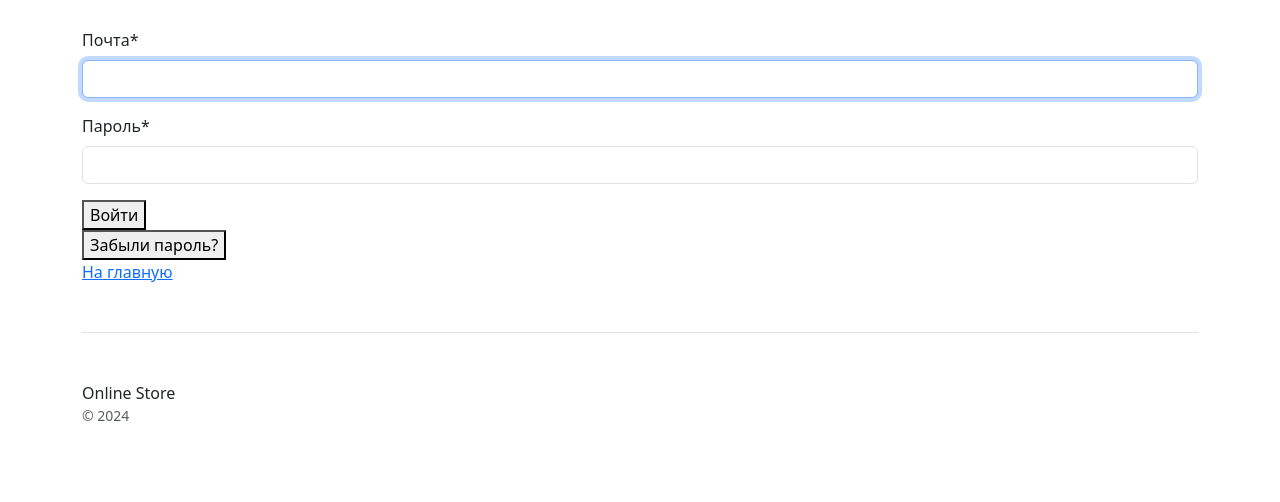
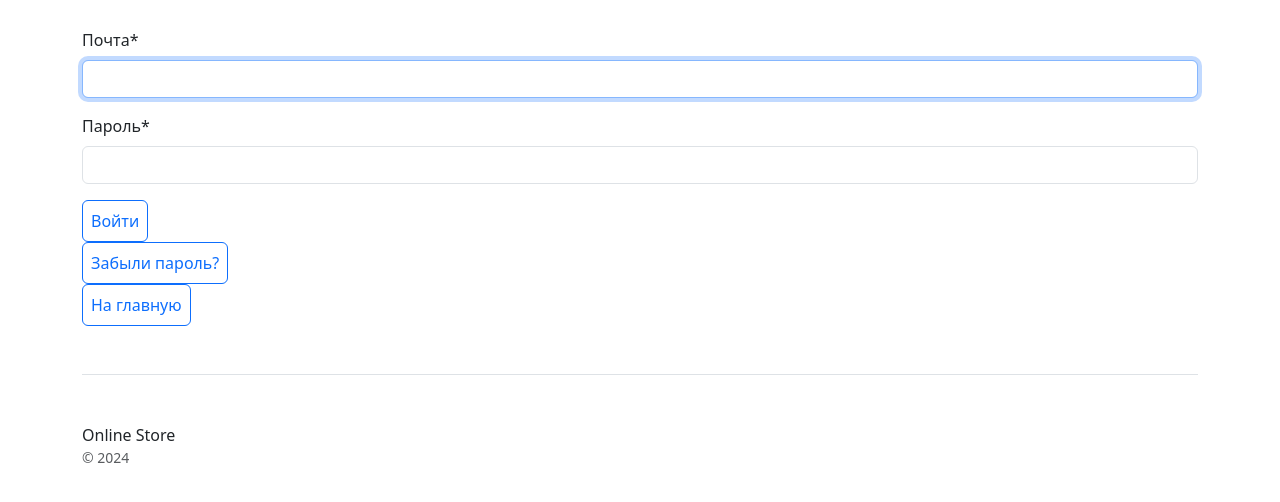
Before and after one commit to KudryashovR/online_store, a Django app: page /users/login/ in a window 1280 px wide. Shown: the part 165-667 px from the top of the page. Run offline with Django 5.2, Linux system fonts and the light colour scheme; parts of the project's set-up code (start-up, migrations or seed data) failed here and were passed over; some libraries are stand-ins or nearby versions.

Commit message:
REFACTOR: apply classes for button in users template

```diff
--- a/users/templates/users/login.html
+++ b/users/templates/users/login.html
@@ -4,10 +4,10 @@
 <form method="post">
     {% csrf_token %}
     {{ form|crispy }}
-    <button type="submit">Войти</button>
+    <button class="p-2 btn btn-outline-primary" type="submit">Войти</button>
 </form>
 <form method="get" action="../password_reset/">
-    <button type="submit">Забыли пароль?</button>
+    <button class="p-2 btn btn-outline-primary" type="submit">Забыли пароль?</button>
 </form>
-<a href="{% url 'catalog:home' %}">На главную</a>
+<a class="p-2 btn btn-outline-primary" href="{% url 'catalog:home' %}">На главную</a>
 {% endblock %}
--- a/users/templates/users/password_reset.html
+++ b/users/templates/users/password_reset.html
@@ -4,6 +4,7 @@
     {% csrf_token %}
     <label for="email">Email:</label>
     <input type="email" name="email" id="email" required>
-    <button type="submit">Reset Password</button>
+    <button class="p-2 btn btn-outline-primary" type="submit">Восстановить пароль</button>
 </form>
+<a class="p-2 btn btn-outline-primary" href="{% url 'users:login' %}">Назад</a>
 {% endblock %}
--- a/users/templates/users/profile_edit.html
+++ b/users/templates/users/profile_edit.html
@@ -6,8 +6,8 @@
     <form method="post" enctype="multipart/form-data">
         {% csrf_token %}
         {{ form|crispy }}
-        <button type="submit">Сохранить изменения</button>
+        <button class="p-2 btn btn-outline-primary" type="submit">Сохранить изменения</button>
     </form>
-    <a href="{% url 'catalog:home' %}">Назад</a>
+    <a class="p-2 btn btn-outline-primary" href="{% url 'catalog:home' %}">Назад</a>
 </div>
 {% endblock %}
--- a/users/templates/users/register.html
+++ b/users/templates/users/register.html
@@ -4,7 +4,7 @@
 <form method="post">
     {% csrf_token %}
     {{ form|crispy }}
-    <button type="submit">Register</button>
+    <button class="p-2 btn btn-outline-primary" type="submit">Зарегистрироваться</button>
 </form>
-<a href="{% url 'catalog:home' %}">Назад </a>
+<a class="p-2 btn btn-outline-primary" href="{% url 'catalog:home' %}">Назад</a>
 {% endblock %}
```
